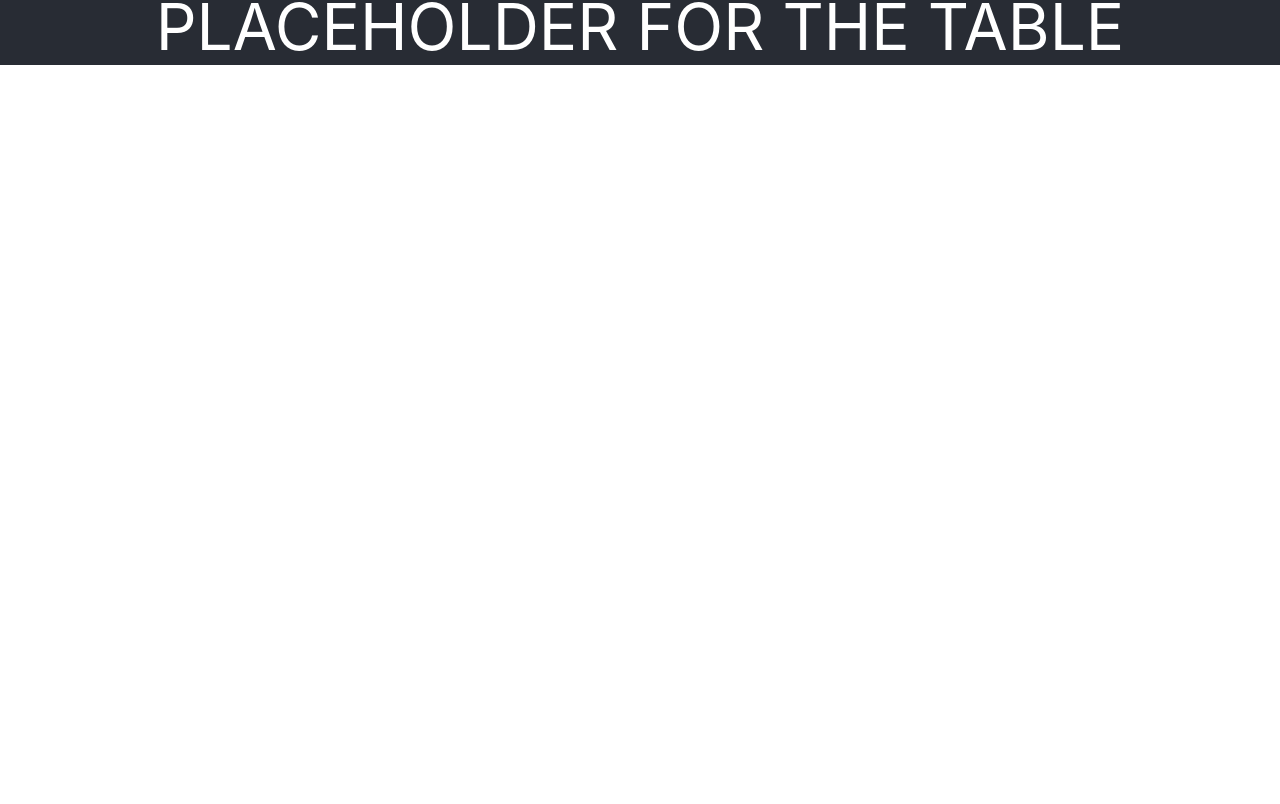
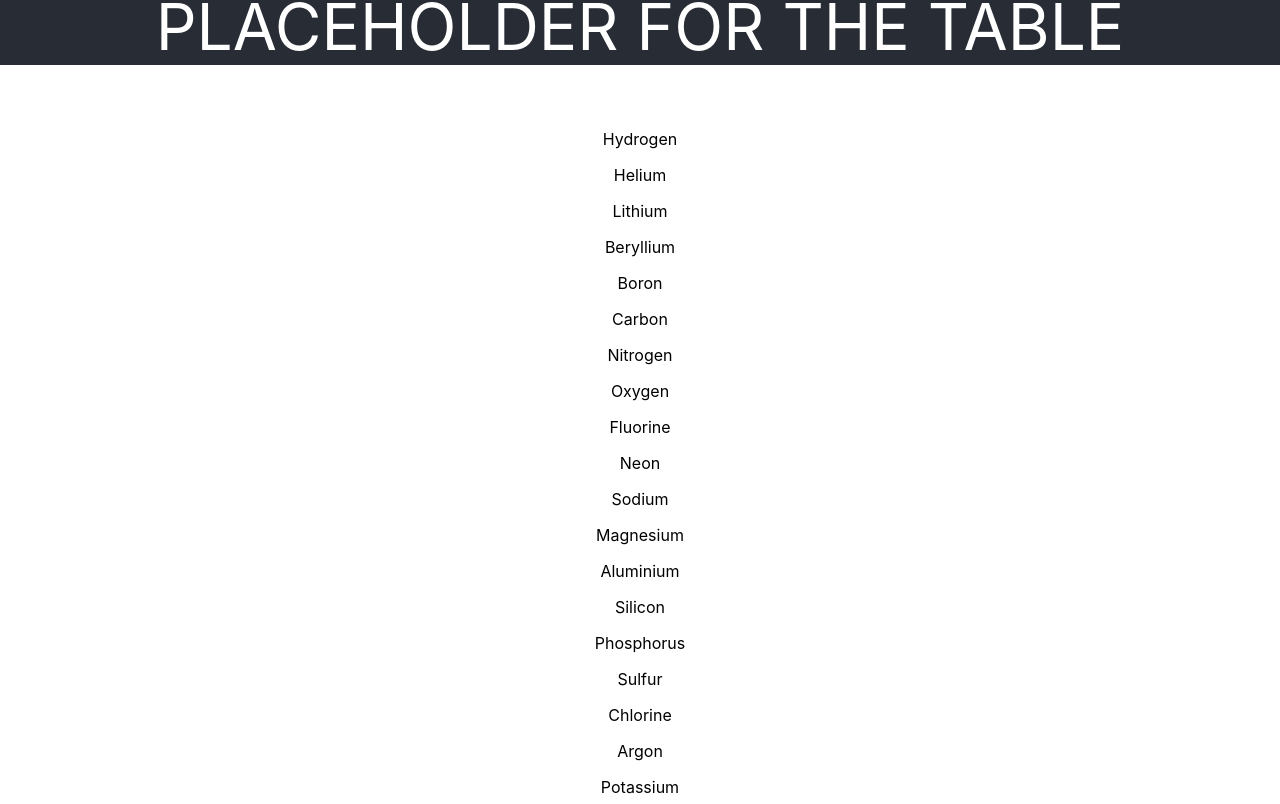
Before and after one commit to etienne-bourganel/periodic_table, a React (Create React App) app: page / in a window 1280 px wide. Shown: the part 396-1200 px from the top of the page. Before the commit the page ends 800 px from the top, so only its background shows below. Built offline with nearby package versions, Linux system fonts and the light colour scheme.

Commit message:
Add basic fetching of data.json

```diff
--- a/src/App.js
+++ b/src/App.js
@@ -1,12 +1,14 @@
 import "./App.css"
 import Table from "./components/Table"
 import UnderConctruction from "./components/UnderConstruction"
+import Element from "./components/Element"
 
 function App() {
   return (
     <div className='App'>
       <UnderConctruction />
       <Table />
+      <Element />
     </div>
   )
 }
--- /dev/null
+++ b/src/components/Element/index.js
@@ -0,0 +1,31 @@
+import React, { useState, useEffect } from "react"
+
+function Element() {
+  const [data, setData] = useState([])
+  const getData = () => {
+    fetch("data.json", {
+      headers: {
+        "Content-Type": "application/json",
+        Accept: "application/json",
+      },
+    })
+      .then(function (response) {
+        console.log(response)
+        return response.json()
+      })
+      .then(function (myJson) {
+        console.log(myJson)
+        setData(myJson)
+      })
+  }
+  useEffect(() => {
+    getData()
+  }, [])
+  return (
+    <div className='Element'>
+      {data && data.length > 0 && data.map((item) => <p>{item.name}</p>)}
+    </div>
+  )
+}
+
+export default Element
```
Also changed, not shown: public/data.json (renamed from src/elements.json), src/components/Element/index.css (added).
